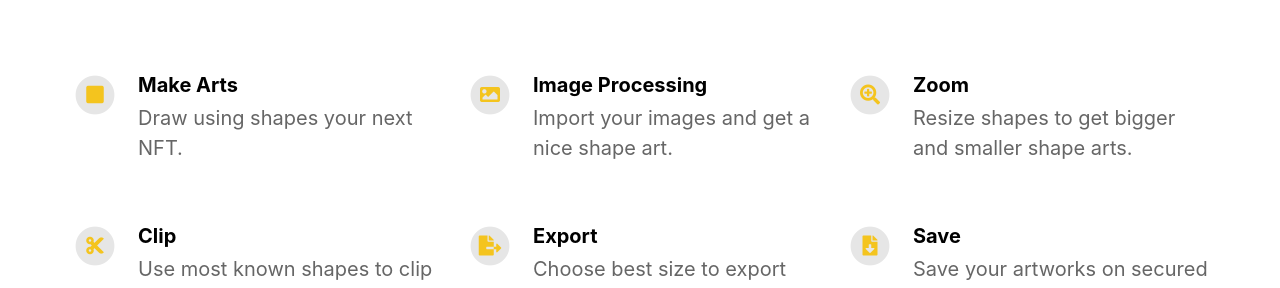
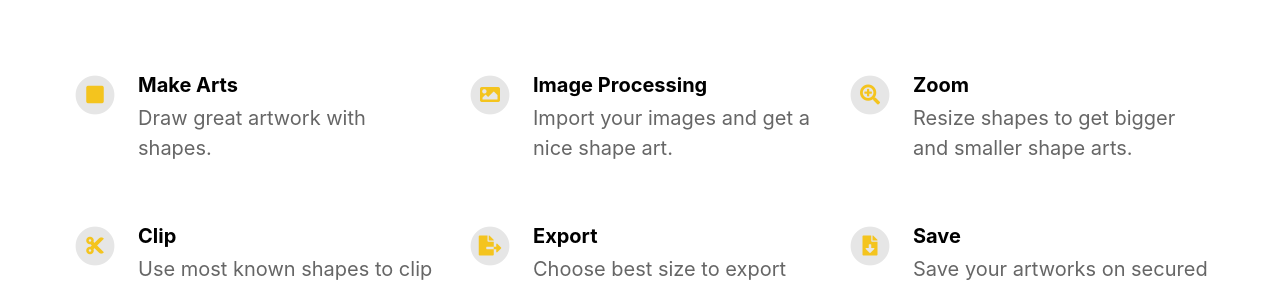
Before and after one commit to abdelmajidrajad/buildNFT, a Jekyll site: the page built from index.html, in a window 1280 px wide. Shown: the part 1009-1297 px from the top of the page. Built offline with Jekyll 4.4.1, drawn with Linux system fonts in a browser that asks for light colours; nearby versions of some CDN libraries.

```diff
--- a/_config.yml
+++ b/_config.yml
@@ -36,7 +36,7 @@ youtube_username                          :
 features                                  :
 
   - title                                 : Make Arts
-    description                           : Draw using shapes your next NFT.
+    description                           : Draw great artwork with shapes.
     fontawesome_icon_name                 : square
 
   - title                                 : Image Processing
@@ -74,7 +74,7 @@ device_color                              : black
 
 body_background_color                     : "#ffffff"
 
-link_color                                : "#F4C41E"
+link_color                                : "#f4c41e"
 
 app_title_color                           : "#ffffff"
 app_price_color                           : "#ffffff"
@@ -83,7 +83,7 @@ app_description_color                     : "#ffffff"
 feature_title_color                       : "#000000"
 feature_text_color                        : "#666666"
 
-feature_icons_foreground_color            : "#F4C41E"
+feature_icons_foreground_color            : "#f4c41e"
 feature_icons_background_color            : "#e6e6e6"
 
 social_icons_foreground_color             : "#666666"
```
